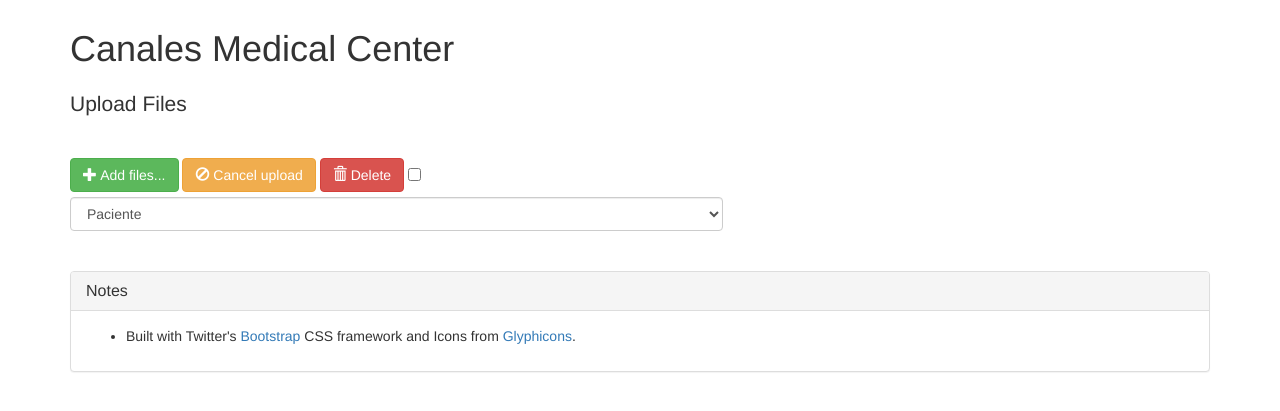
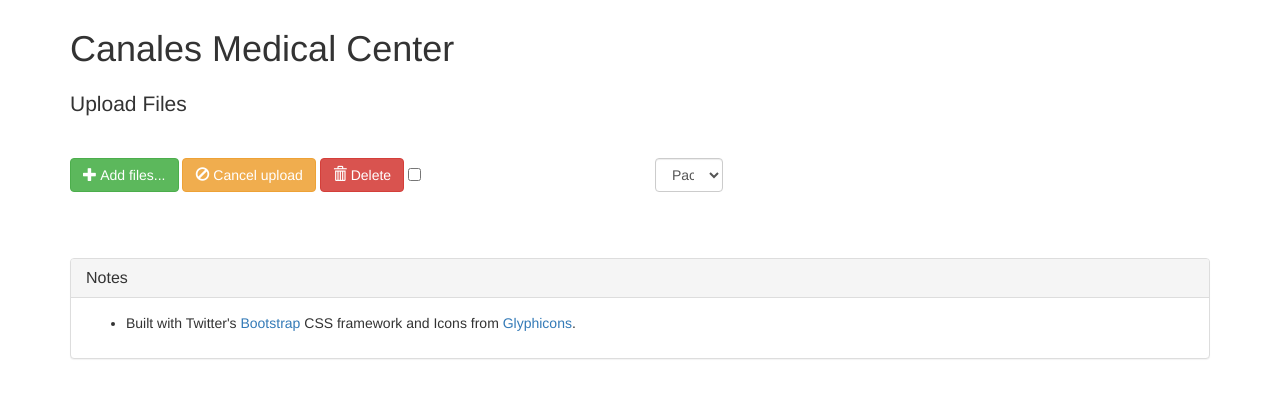
Before and after one commit to semitki/canales, a Django app: page /upload/new/ in a window 1280 px wide. Shown: the part 51-462 px from the top of the page. Run offline with Django 3.2, Linux system fonts and the light colour scheme; data that the repository does not hold is empty; some libraries are stand-ins or nearby versions.

Commit message:
TEST change

```diff
--- a/fileupload/templates/fileupload/picture_form.html
+++ b/fileupload/templates/fileupload/picture_form.html
@@ -14,7 +14,7 @@
         <!--<noscript><input type="hidden" name="redirect" value="http://blueimp.github.io/jQuery-File-Upload/"></noscript>-->
         <!-- The fileupload-buttonbar contains buttons to add/delete files and start/cancel the upload -->
         <div class="row fileupload-buttonbar">
-            <div class="col-lg-7">
+            <div class="col-lg-6">
                 <!-- The fileinput-button span is used to style the file input field as button -->
                 <span class="btn btn-success fileinput-button">
                     <i class="glyphicon glyphicon-plus"></i>
@@ -32,10 +32,12 @@
                 <input type="checkbox" class="toggle">
                 <!-- The loading indicator is shown during file processing -->
                 <span class="fileupload-loading"></span>
-                <select class="form-control">
-                  <option value="paciente">Paciente</option>
-                  <option value="medico">Médico</option>
-                </select>
+            </div>
+            <div class="col-lg-1">
+              <select class="form-control">
+                <option value="paciente">Paciente</option>
+                <option value="medico">Médico</option>
+              </select>
             </div>
             <!-- The global progress information -->
             <div class="col-lg-5 fileupload-progress fade">
```
